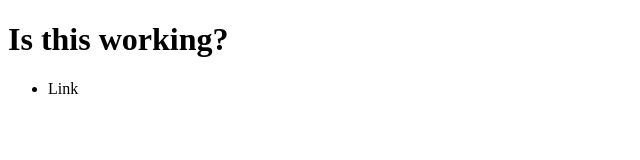
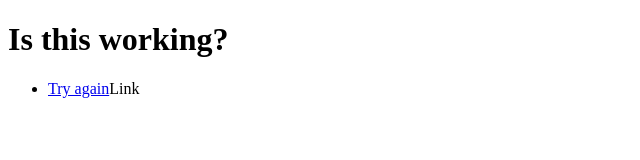
Before and after one commit to lhurdman/cse210, a plain HTML site: page index.html in a window 1280 px wide. Shown: the whole page, without its empty margins (0-640 px from the left). Drawn offline with Linux system fonts and the light colour scheme.

Commit message:
trying again

```diff
--- a/index.html
+++ b/index.html
@@ -9,7 +9,7 @@
 <body>
     <h1>Is this working?</h1>
     <ul>
-        <li><a href="https://learningcontent.cisco.com/games/binary/index.html"></a>Link</li>
+        <li><a href="https://learningcontent.cisco.com/games/binary/index.html">Try again</a>Link</li>
     </ul>
 </body>
 </html>
```
